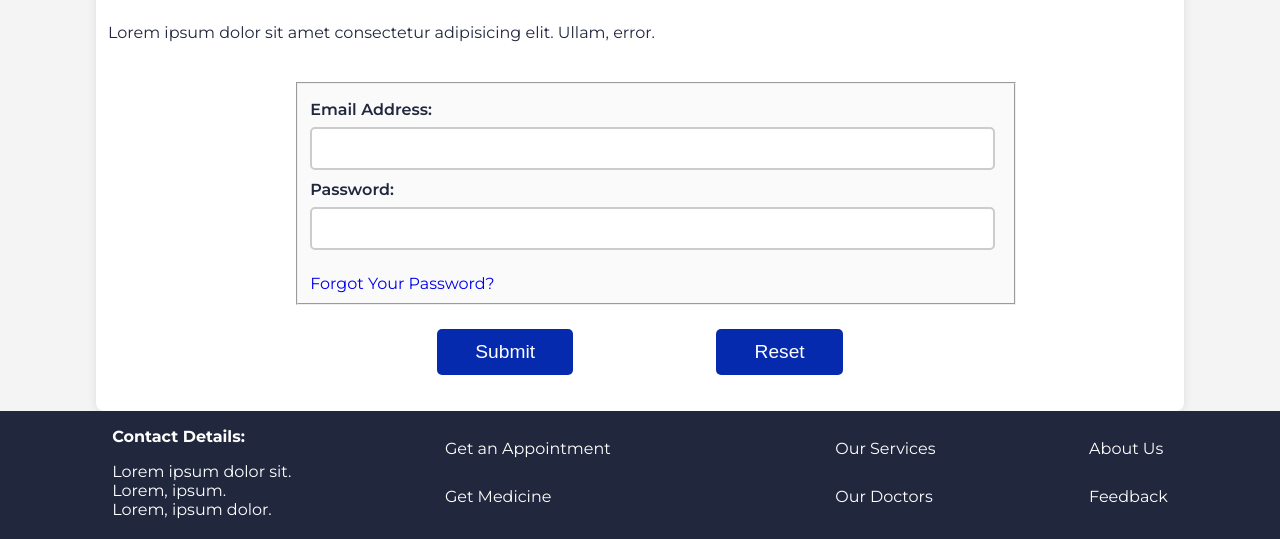
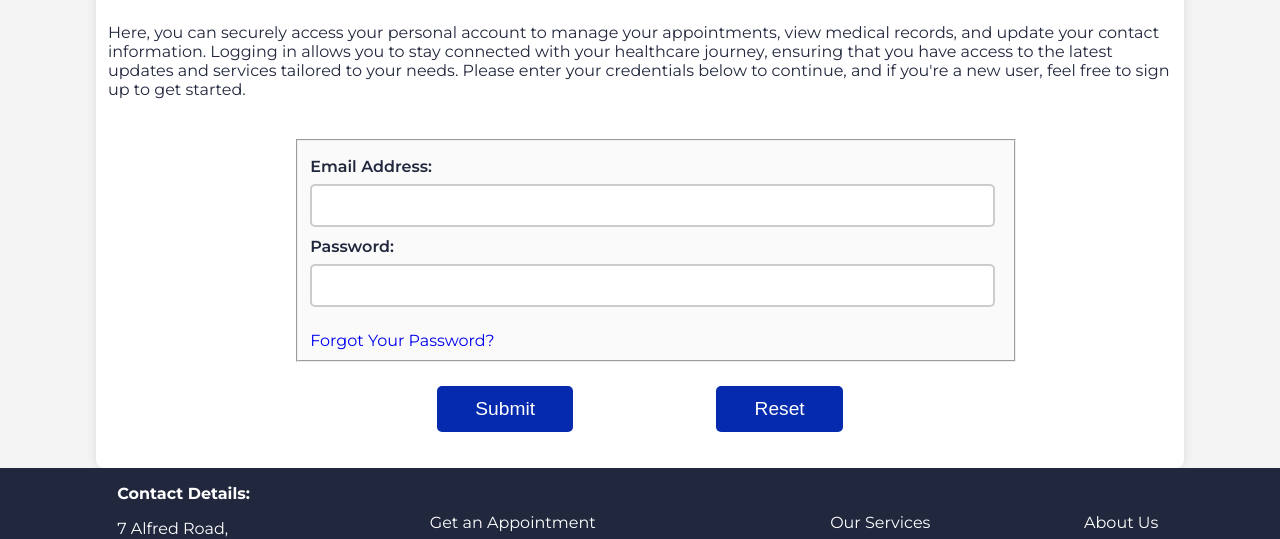
Before and after one commit to lak-git/HospitalWebsite-project, a plain HTML site: page login.html in a window 1280 px wide. Shown: the part 228-767 px from the top of the page. Drawn offline with Linux system fonts and the light colour scheme.

Commit message:
v1.0 - Log In page completed

```diff
--- a/login.html
+++ b/login.html
@@ -68,7 +68,7 @@
 <main>
     <section name="login-intro">
         <h1>Log In</h1>
-        <p>Lorem ipsum dolor sit amet consectetur adipisicing elit. Ullam, error.</p>
+        <p>Here, you can securely access your personal account to manage your appointments, view medical records, and update your contact information. Logging in allows you to stay connected with your healthcare journey, ensuring that you have access to the latest updates and services tailored to your needs. Please enter your credentials below to continue, and if you're a new user, feel free to sign up to get started.</p>
     </section>
     <section name="login-form" class="form-container">
         <form action="#" method="post">
@@ -93,9 +93,10 @@
         <div class="footer-inner">
             <div class="footer-box">
                 <p id="contact">Contact Details:</p>
-                <p>Lorem ipsum dolor sit. <br>
-                    Lorem, ipsum. <br>
-                    Lorem, ipsum dolor.
+                <p>7 Alfred Road, <br>
+                    Colebrooke Avenue, <br>
+                    Colombo 07.
+                    <div class="tel">011 433 2200</div>
                 </p>
             </div>
             <div class="footer-box">
```
